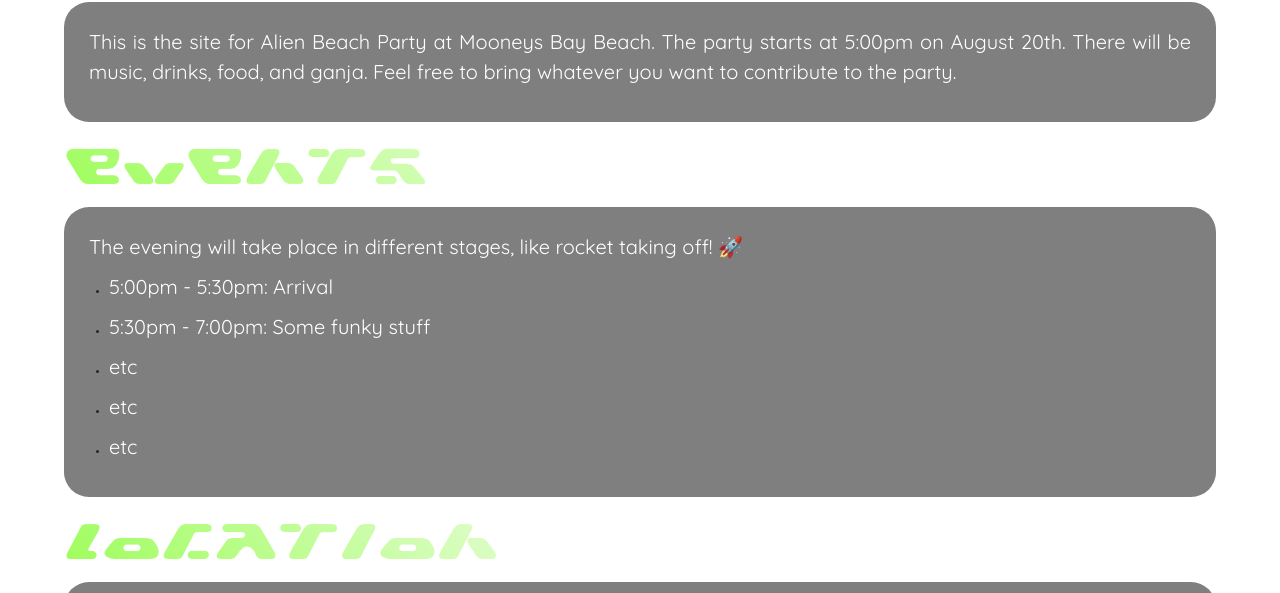
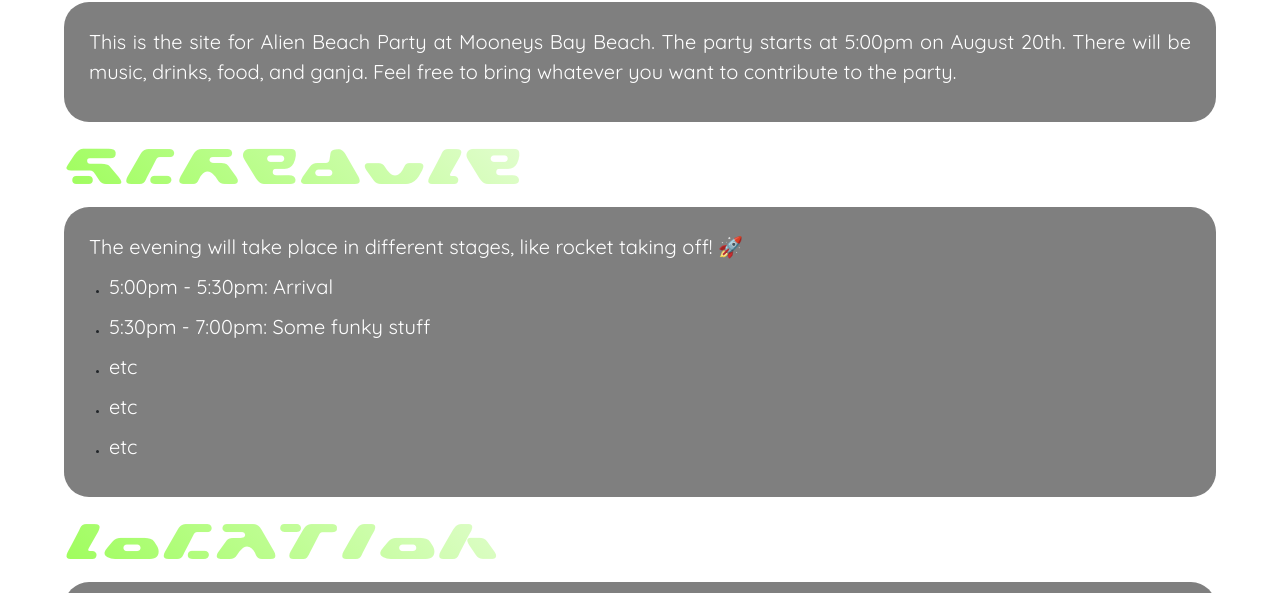
Before and after one commit to WillKopil/alienbeachparty, a plain HTML site: page index.html in a window 1280 px wide. Shown: the part 1049-1642 px from the top of the page. Drawn offline with nearby package versions, Linux system fonts and the light colour scheme.

Commit message:
changed events back to schedule

```diff
--- a/index.html
+++ b/index.html
@@ -124,7 +124,7 @@
           </p>
         </div>
 
-        <h2 class="myH2 c-article__title" id="schedule">Events</h2>
+        <h2 class="myH2 c-article__title" id="schedule">SCHEDULE</h2>
         <div class="article">
           <p class="myP">
             The evening will take place in different stages, like rocket taking
```
